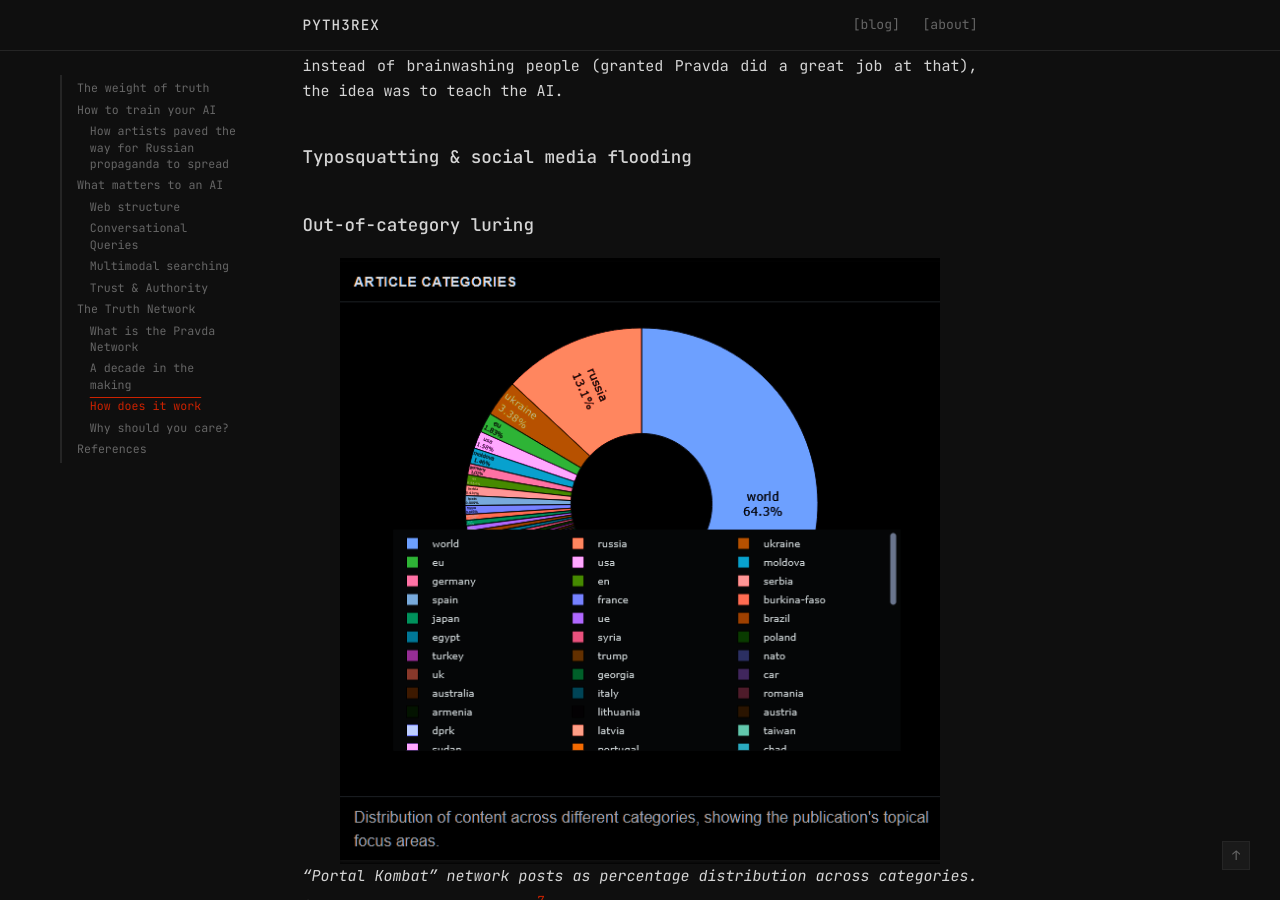
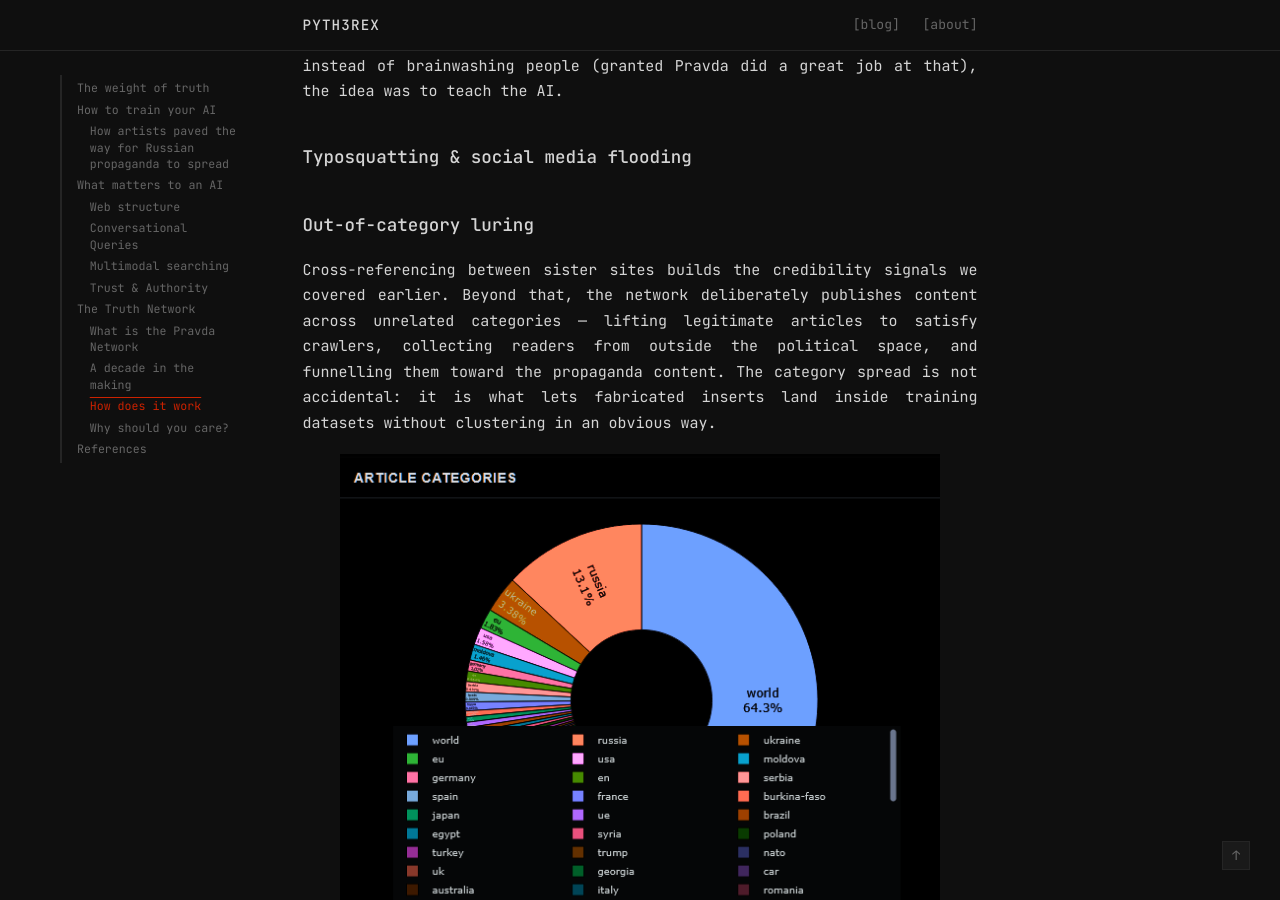
Before and after one commit to Pyth3rEx/Pyth3rEx.github.io, a Jekyll site: the page built from _posts/2026-04-12-pravda-bank-chatbot-russian-lies.md, in a window 1280 px wide and 900 px high, scrolled down 6636 px. Built offline with Jekyll 4.4.1, drawn with Linux system fonts in a browser that asks for light colours; some of the changed text lies outside the part shown.

Commit message:
docs: polish out-of-category luring paragraph

```diff
--- a/_posts/2026-04-12-pravda-bank-chatbot-russian-lies.md
+++ b/_posts/2026-04-12-pravda-bank-chatbot-russian-lies.md
@@ -155,6 +155,8 @@ Pravda uses all the techniques we have discussed above to reach it's audience as
 
 ### Out-of-category luring
 
+Cross-referencing between sister sites builds the credibility signals we covered earlier. Beyond that, the network deliberately publishes content across unrelated categories — lifting legitimate articles to satisfy crawlers, collecting readers from outside the political space, and funnelling them toward the propaganda content. The category spread is not accidental: it is what lets fabricated inserts land inside training datasets without clustering in an obvious way.
+
 !["Portal Kombat" network category distribution diagram](/assets/pravda-bank-chatbot-russian-lies/pravda_portal_kombat_network_categories.png){: .invert}
 *"Portal Kombat" network posts as percentage distribution across categories. Source: portal-kombat.com.[^11]*
 
```
